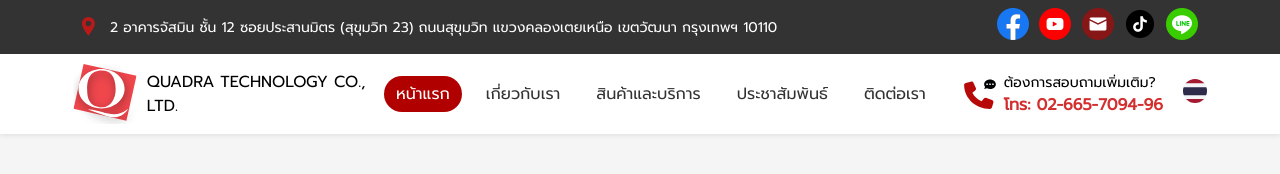
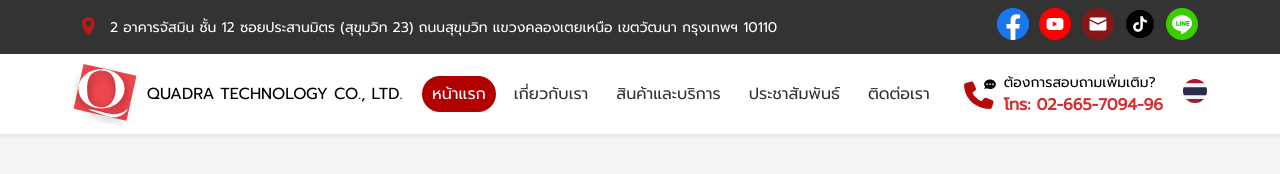
Before and after one commit to kaopancha/HTML-CSS-Homework, a plain HTML site: page Assignment-3-Responsive/index.html in a window 1280 px wide. Drawn offline with Linux system fonts and the light colour scheme.

Commit message:
Edit Assignment 3

```diff
--- a/Assignment-3-Responsive/index.css
+++ b/Assignment-3-Responsive/index.css
@@ -92,7 +92,7 @@ body {
   }
 
   .menu li {
-    margin: 0 6px;
+    margin: 0 4px;
   }
 
   .menu a {
@@ -105,7 +105,7 @@ body {
     text-decoration: none;
     color: #333;
     font-weight: 500;
-    padding: 6px 12px;
+    padding: 6px 10px;
     border-radius: 20px;
     transition: background-color 0.3s, color 0.3s;
   }
```
